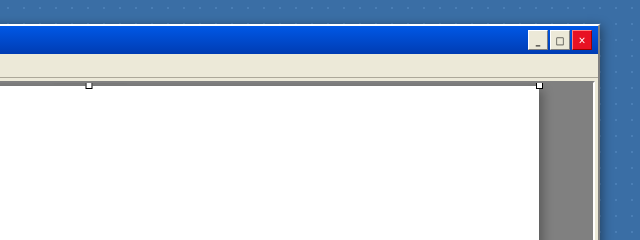
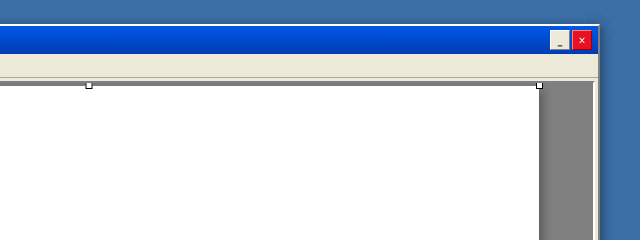
Before and after one commit to jeissonmgz/PaintCanvas, a website: page index.html in a window 1280 px wide. Shown: the top 240 px of the page, 640-1280 px from the left. Drawn offline with Linux system fonts and the light colour scheme.

Commit message:
:lipstick: Remove button without action

```diff
--- a/index.html
+++ b/index.html
@@ -23,7 +23,6 @@
             </div>
             <div class="title-bar-controls">
                 <button class="win-btn" id="win-btn-minimize" data-i18n-title="title.minimize" title="Minimizar (Abrir Explorador de Archivos)">_</button>
-                <button class="win-btn" id="win-btn-maximize" data-i18n-title="title.maximize" title="Maximizar">□</button>
                 <button class="win-btn close-btn" id="win-btn-close" data-i18n-title="title.close" title="Cerrar (Abrir Explorador de Archivos)">✕</button>
             </div>
         </div>
```
Also changed, not shown: README.md.
